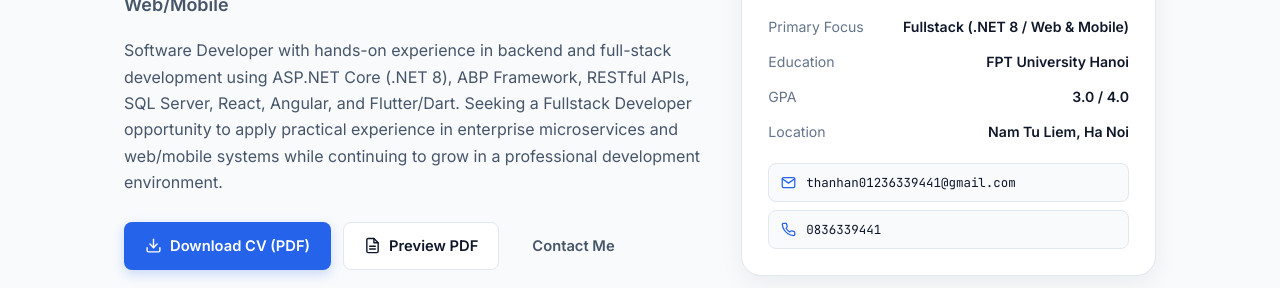
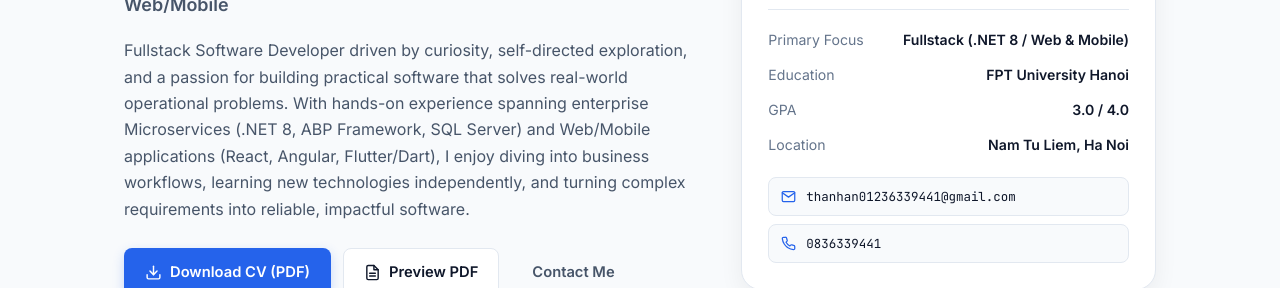
Before and after one commit to annthe176161/CV_NguyenThanhAn, a plain HTML site: page index.html in a window 1280 px wide. Shown: the part 262-550 px from the top of the page. Drawn offline with Linux system fonts and the light colour scheme.

Commit message:
Update bio to highlight self-exploration and practical problem solving

```diff
--- a/assets/js/main.js
+++ b/assets/js/main.js
@@ -103,7 +103,7 @@
       hero_badge: "Open to Fullstack Developer Opportunities",
       hero_greeting: "Hi, I'm",
       hero_objective:
-        "Software Developer with hands-on experience in backend and full-stack development using ASP.NET Core (.NET 8), ABP Framework, RESTful APIs, SQL Server, React, Angular, and Flutter/Dart. Seeking a Fullstack Developer opportunity to apply practical experience in enterprise microservices and web/mobile systems while continuing to grow in a professional development environment.",
+        "Fullstack Software Developer driven by curiosity, self-directed exploration, and a passion for building practical software that solves real-world operational problems. With hands-on experience spanning enterprise Microservices (.NET 8, ABP Framework, SQL Server) and Web/Mobile applications (React, Angular, Flutter/Dart), I enjoy diving into business workflows, learning new technologies independently, and turning complex requirements into reliable, impactful software.",
       meta_focus: "Primary Focus",
       meta_education: "Education",
       meta_location: "Location",
@@ -151,7 +151,7 @@
       hero_badge: "Sẵn sàng cho vị trí Fullstack Developer",
       hero_greeting: "Xin chào, mình là",
       hero_objective:
-        "Lập trình viên Phần mềm (Software Developer) với kinh nghiệm thực tế phát triển backend và full-stack bằng ASP.NET Core (.NET 8), ABP Framework, RESTful APIs, SQL Server, React, Angular và Flutter/Dart. Mong muốn tìm kiếm cơ hội ở vị trí Fullstack Developer để áp dụng kinh nghiệm thực tiễn trong các hệ thống microservices doanh nghiệp và web/mobile, tiếp tục phát triển trong môi trường chuyên nghiệp.",
+        "Lập trình viên Fullstack có tinh thần chủ động tìm tòi, yêu thích tự khám phá công nghệ mới và trực tiếp xây dựng phần mềm để giải quyết các bài toán vận hành thực tế. Với kinh nghiệm thực chiến từ hệ thống Microservices doanh nghiệp (.NET 8, ABP Framework, SQL Server) đến ứng dụng Web/Mobile (React, Angular, Flutter/Dart), mình luôn hứng thú phân tích quy trình nghiệp vụ và biến ý tưởng thành sản phẩm chạy ổn định, mang lại giá trị rõ ràng cho người dùng.",
       meta_focus: "Định hướng chính",
       meta_education: "Học vấn",
       meta_location: "Địa điểm",
--- a/index.html
+++ b/index.html
@@ -70,7 +70,7 @@
           <p class="hero-subtitle">Fullstack Developer &middot; ASP.NET Core (.NET 8), ABP Framework &amp; Web/Mobile</p>
 
           <p class="hero-description" data-i18n="hero_objective">
-            Software Developer with hands-on experience in backend and full-stack development using ASP.NET Core (.NET 8), ABP Framework, RESTful APIs, SQL Server, React, Angular, and Flutter/Dart. Seeking a Fullstack Developer opportunity to apply practical experience in enterprise microservices and web/mobile systems while continuing to grow in a professional development environment.
+            Fullstack Software Developer driven by curiosity, self-directed exploration, and a passion for building practical software that solves real-world operational problems. With hands-on experience spanning enterprise Microservices (.NET 8, ABP Framework, SQL Server) and Web/Mobile applications (React, Angular, Flutter/Dart), I enjoy diving into business workflows, learning new technologies independently, and turning complex requirements into reliable, impactful software.
           </p>
 
           <div class="hero-cta">
@@ -414,6 +414,6 @@
   <!-- Toast notification -->
   <div class="toast" id="toast" role="status" aria-live="polite"></div>
 
-  <script src="assets/js/main.js?v=8"></script>
+  <script src="assets/js/main.js?v=9"></script>
 </body>
 </html>
```
Also changed, not shown: 1 other file.
